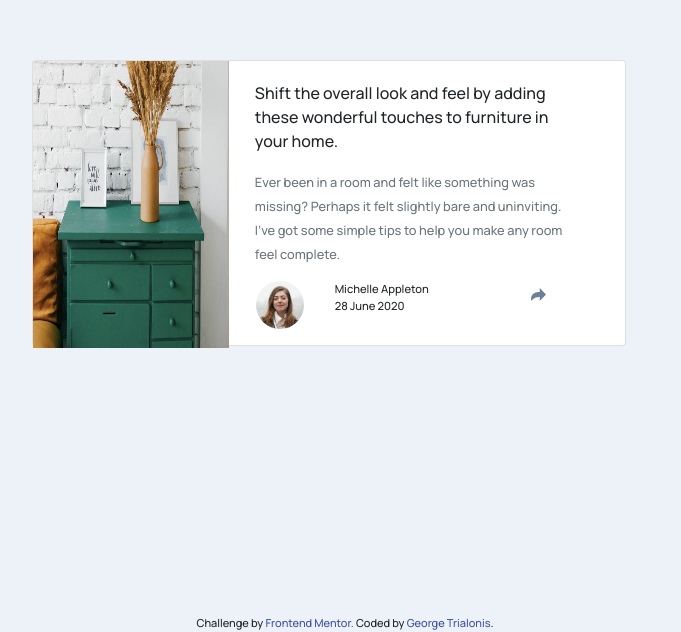
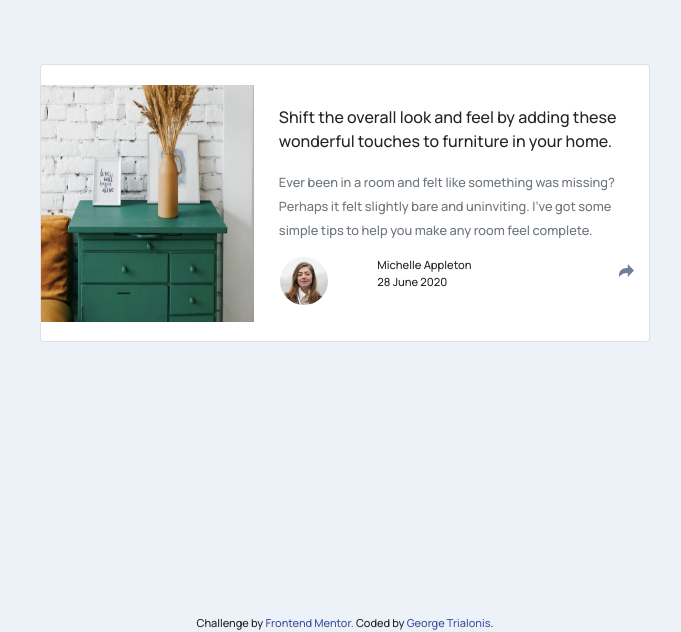
Before and after one commit to GTrialonis/article-preview-component-master, a plain HTML site: page index.html in a window 1280 px wide. Shown: the part 185-817 px from the top of the page, without its empty margins (295-976 px from the left). Drawn offline with nearby package versions, Linux system fonts and the light colour scheme.

Commit message:
Add files via upload

```diff
--- a/index.html
+++ b/index.html
@@ -4,7 +4,7 @@
 <head>
   <meta charset="utf-8">
   <title>article-preview-component</title>
-
+  <meta name="viewport" content="width=device-width, initial-scale=1.0">
   <!-- Google Fonts -->
   <link href="https://fonts.googleapis.com/css2?family=Manrope:wght@500;700&display=swap" rel="stylesheet">
 
@@ -29,7 +29,10 @@
     .attribution a {
       color: hsl(228, 45%, 44%);
     }
+
   </style>
+
+
 </head>
 
 <body>
@@ -39,10 +42,10 @@
 
         <div class="card mb-3" style="max-width: 700px;">
           <div class="row no-gutters">
-            <div class="col-md-4">
+            <div class="col-md-4 column">
               <img src="images/drawers.jpg" class="drawers-image" alt="">
             </div>
-            <div class="col-md-8">
+            <div class="col-md-8 column">
               <div class="card-body">
                 <p class="card-text">Shift the overall look and feel by adding these wonderful
                   touches to furniture in your home.</p>
@@ -63,10 +66,10 @@
                     <!-- <img src="images/icon-share.svg" alt="" /> -->
                     <a class="tooltips" href="#"><img src="images/icon-share.svg" alt="" />
                       <span><small>S H A R E
-                      <img class="facebook" src="images/icon-facebook.svg" />
-                      <img class="pinterest" src="images/icon-pinterest.svg" />
-                      <img class="twitter" src="images/icon-twitter.svg" /></small>
-                    </span></a>
+                          <img class="facebook" src="images/icon-facebook.svg" />
+                          <img class="pinterest" src="images/icon-pinterest.svg" />
+                          <img class="twitter" src="images/icon-twitter.svg" /></small>
+                      </span></a>
                   </div>
                 </div>
               </div>
@@ -83,9 +86,7 @@
   <footer>
     <p class="attribution">
       Challenge by
-      <a href="https://www.frontendmentor.io?ref=challenge" target="_blank"
-        >Frontend Mentor. </a
-      >Coded by <a href="#">George Trialonis</a>.
+      <a href="https://www.frontendmentor.io?ref=challenge" target="_blank">Frontend Mentor. </a>Coded by <a href="#">George Trialonis</a>.
     </p>
   </footer>
 </div>
--- a/style.css
+++ b/style.css
@@ -10,6 +10,25 @@ body {
     /* margin: 2rem 2rem; */
     background-color: hsl(210, 46%, 95%);
 }
+
+* {
+  box-sizing: border-box;
+}
+
+/* Create four equal columns that floats next to each other */
+.column {
+  float: left;
+  width: 25%;
+  padding: 20px;
+}
+
+/* Clear floats after the columns */
+.row:after {
+  content: "";
+  display: table;
+  clear: both;
+}
+
 .card-text {
   font-size: bold;
 }
@@ -26,7 +45,7 @@ body {
 
 .row {
   padding-bottom: 0.5rem;
-  padding-right: 2rem;
+  /* padding-right: 2rem; */
 }
 
 .container {
@@ -91,12 +110,16 @@ a:hover.tooltips span {
     z-index: 999;
 }
 
-/* On screens that are 600px or less, set the background color to white */
-@media screen and (max-width: 500px) {
-  body {
-    background-color: white;
+/* On screens that are 992px wide or less, go from four columns to two columns */
+@media all and (min-width: 1040px) and (max-width:401px) {
+  .column {
+    width: 50%;
   }
+}
+
+/* On screens that are 600px wide or less, make the columns stack on top of each other instead of next to each other */
+/* @media screen and (max-width: 400px) {
   .column {
     width: 100%;
   }
-}
+} */
```
